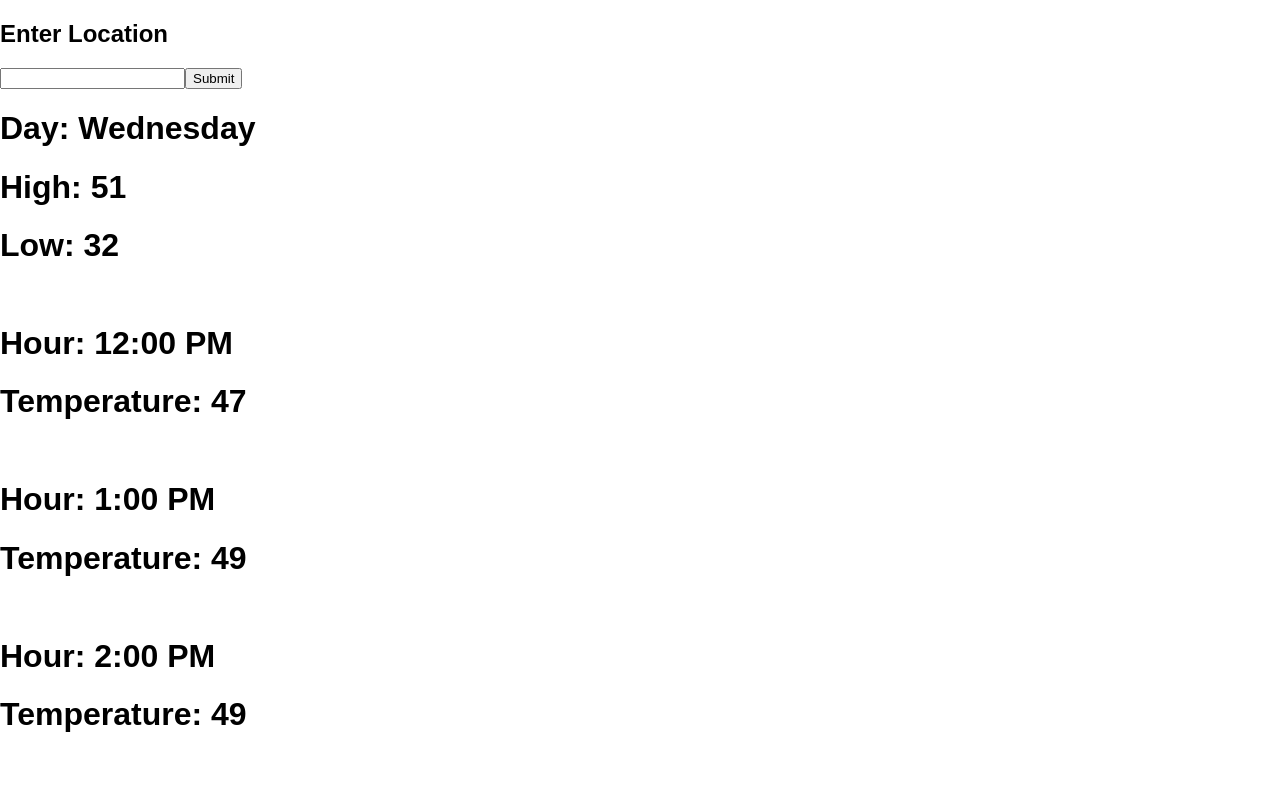
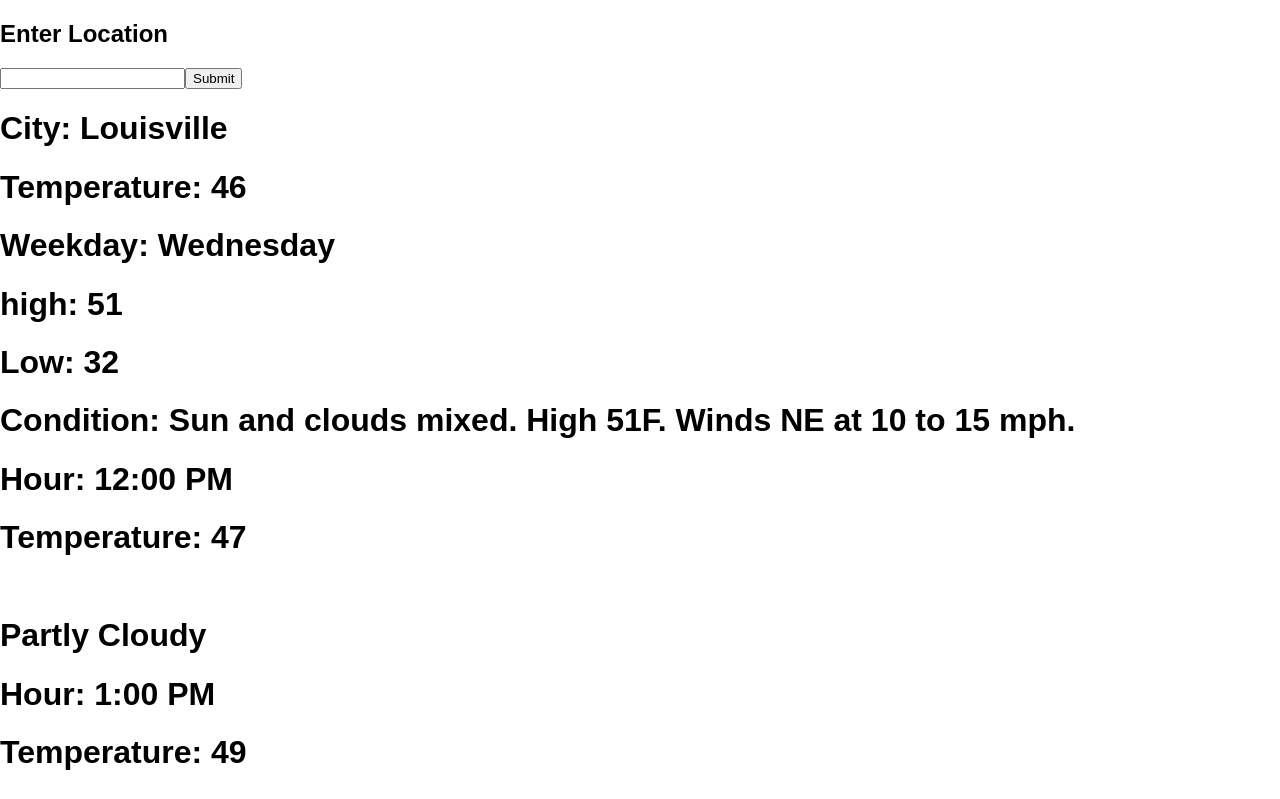
Before and after one commit to jeremiahjstanley/Weathrly, a React (Create React App) app in the folder src/: page / in a window 1280 px wide. Shown: the top 799 px of the page. Built offline with nearby package versions, Linux system fonts and the light colour scheme; the HTML template or start-up script is replaced by a standard one.

Commit message:
Fixed conditional rendering to show city

```diff
--- a/src/Components/App/dataCleaner.js
+++ b/src/Components/App/dataCleaner.js
@@ -3,7 +3,7 @@ export const currentWeatherData = data => {
     city: data.current_observation.display_location.city,
     condition: data.current_observation.weather,
     temperature: data.current_observation.temp_f,
-    day: data.forecast.simpleforecast.forecastday[0].date.weekday,
+    weekday: data.forecast.simpleforecast.forecastday[0].date.weekday,
     high: data.forecast.simpleforecast.forecastday[0].high.fahrenheit,
     low: data.forecast.simpleforecast.forecastday[0].low.fahrenheit,
     summary: data.forecast.txt_forecast.forecastday[0].fcttext
--- a/src/Components/Card/Card.js
+++ b/src/Components/Card/Card.js
@@ -1,32 +1,36 @@
 import React from 'react';
 
 const Card = props => {
-  console.log(props.current)
+  console.log(props)
   if (props.hour) {
     return (
-    <div>
+    <div id={props.key}>
       <h1>Hour: {props.hour}</h1>
       <h1>Temperature: {props.temperature}</h1>
-      <img scr='{props.condtionIcon}' />
-      <h1>{props.codition}</h1>
+      <img scr={props.conditionIcon} />
+      <h1>{props.condition}</h1>
     </div>
     )
   }
   if (props.day) {
       return (
-      <div>
+      <div id={props.key}>
         <h1>Day: {props.day}</h1>
         <h1>High: {props.high}</h1>
         <h1>Low: {props.low}</h1>
-        <img scr='{props.condtionIcon}' />
-        <h1>{props.codition}</h1>
+        <img scr={props.conditionIcon} />
+        <h1>Condition: {props.condition}</h1>
     </div>
     )
   }
   return (
-    <div>
+    <div id={props.key}>
       <h1>City: {props.city}</h1>
       <h1> Temperature: {props.temperature} </h1>
+      <h1> Weekday: {props.weekday} </h1>
+      <h1> high: {props.high} </h1>
+      <h1> Low: {props.low} </h1>
+      <h1> Condition: {props.summary} </h1>
     </div>
   )
 }
--- a/src/Components/CurrentWeather/CurrentWeather.js
+++ b/src/Components/CurrentWeather/CurrentWeather.js
@@ -5,27 +5,13 @@ const CurrentWeather = props => {
   const key = Date.now
   return ( <Card
       city = {props.forecast.city}
-      condition = {
-        props.forecast.condition
-      }
-      temperature = {
-        props.forecast.temperature
-      }
-      day = {
-        props.forecast.day
-      }
-      high = {
-        props.forecast.high
-      }
-      low = {
-        props.forecast.low
-      }
-      summary = {
-        props.forecast.summary
-      }
-      key = {
-        props.forecast.key
-      }
+      condition = {props.forecast.condition}
+      temperature = {props.forecast.temperature}
+      weekday = {props.forecast.weekday}
+      high = {props.forecast.high}
+      low = {props.forecast.low}
+      summary = {props.forecast.summary}
+      key = {props.forecast.key}
     />
   )
 };
```
